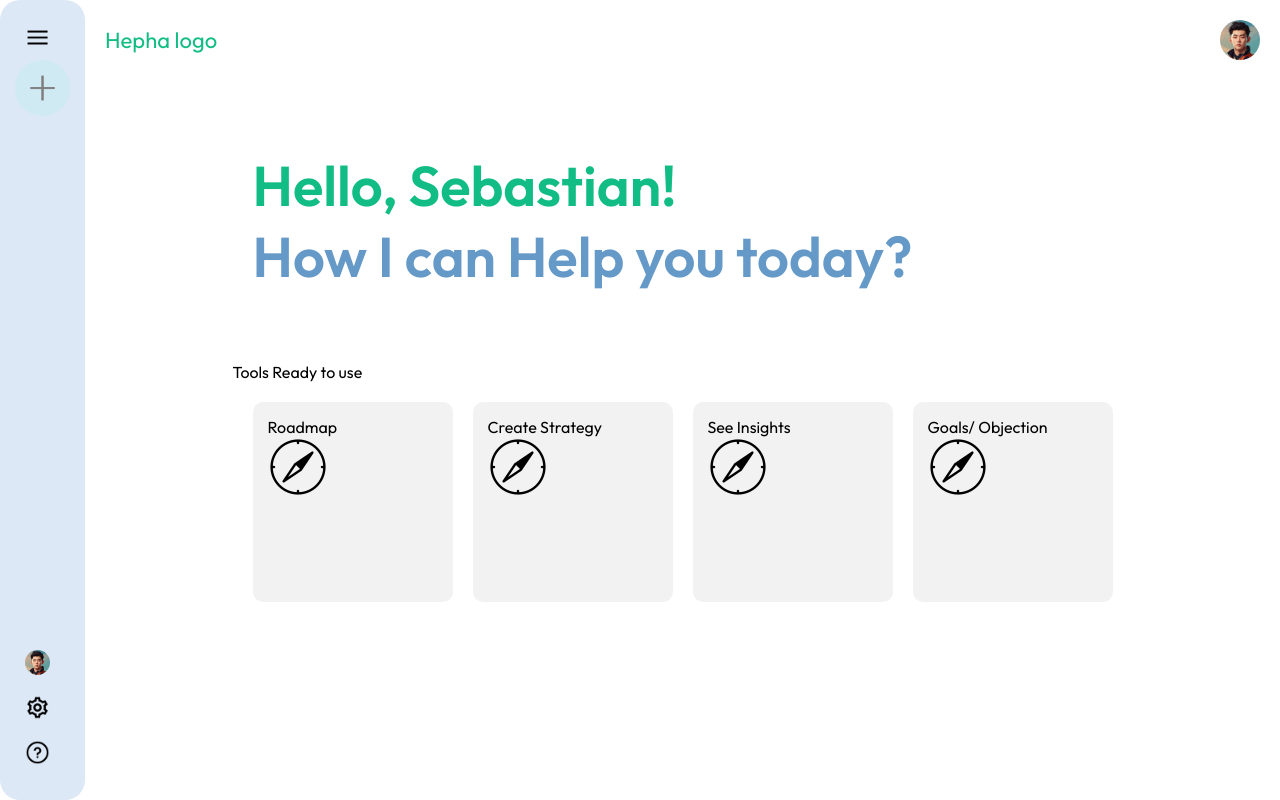
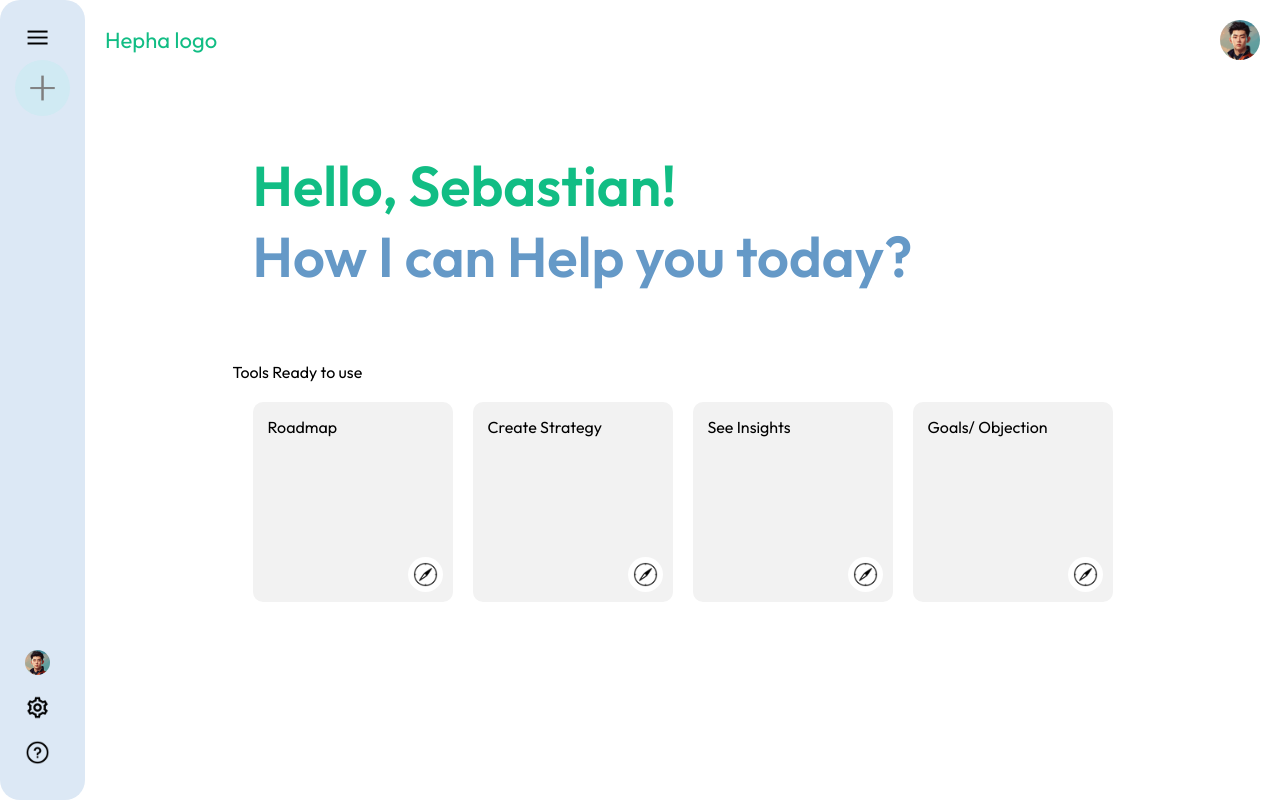
Before and after one commit to Mahmoud-8/Chat-AI, a React (Vite) app: page / in a window 1280 px wide. Built offline with nearby package versions, Linux system fonts and the light colour scheme.

Commit message:
done the card img style

```diff
--- a/src/components/Main/Main.css
+++ b/src/components/Main/Main.css
@@ -50,3 +50,13 @@
     position: relative;
     cursor: pointer;
 }
+
+.main .card img{
+    width: 35px;
+    padding: 5px;
+    position: absolute;
+    background-color: white;
+    border-radius: 20px;
+    bottom: 10px;
+    right: 10px;
+}
```
